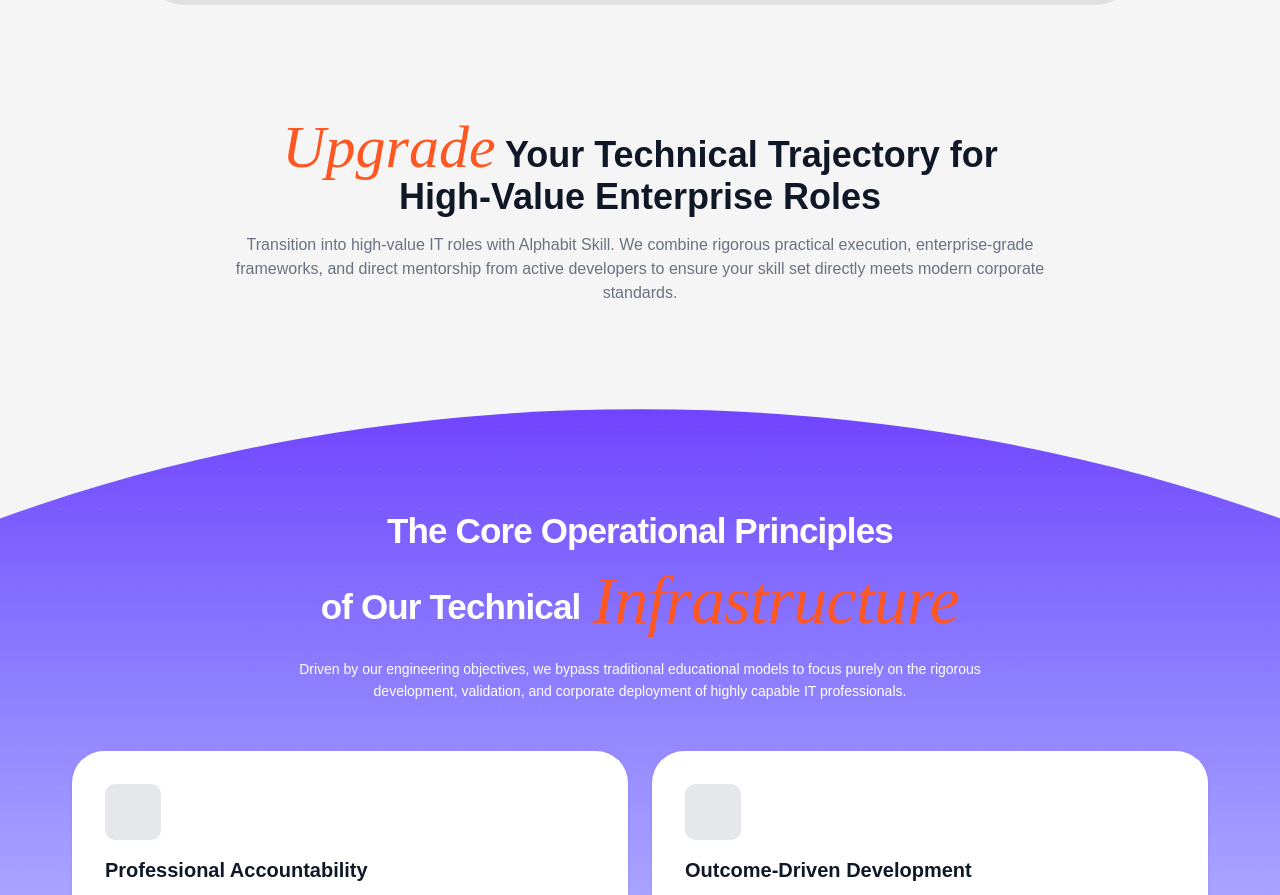
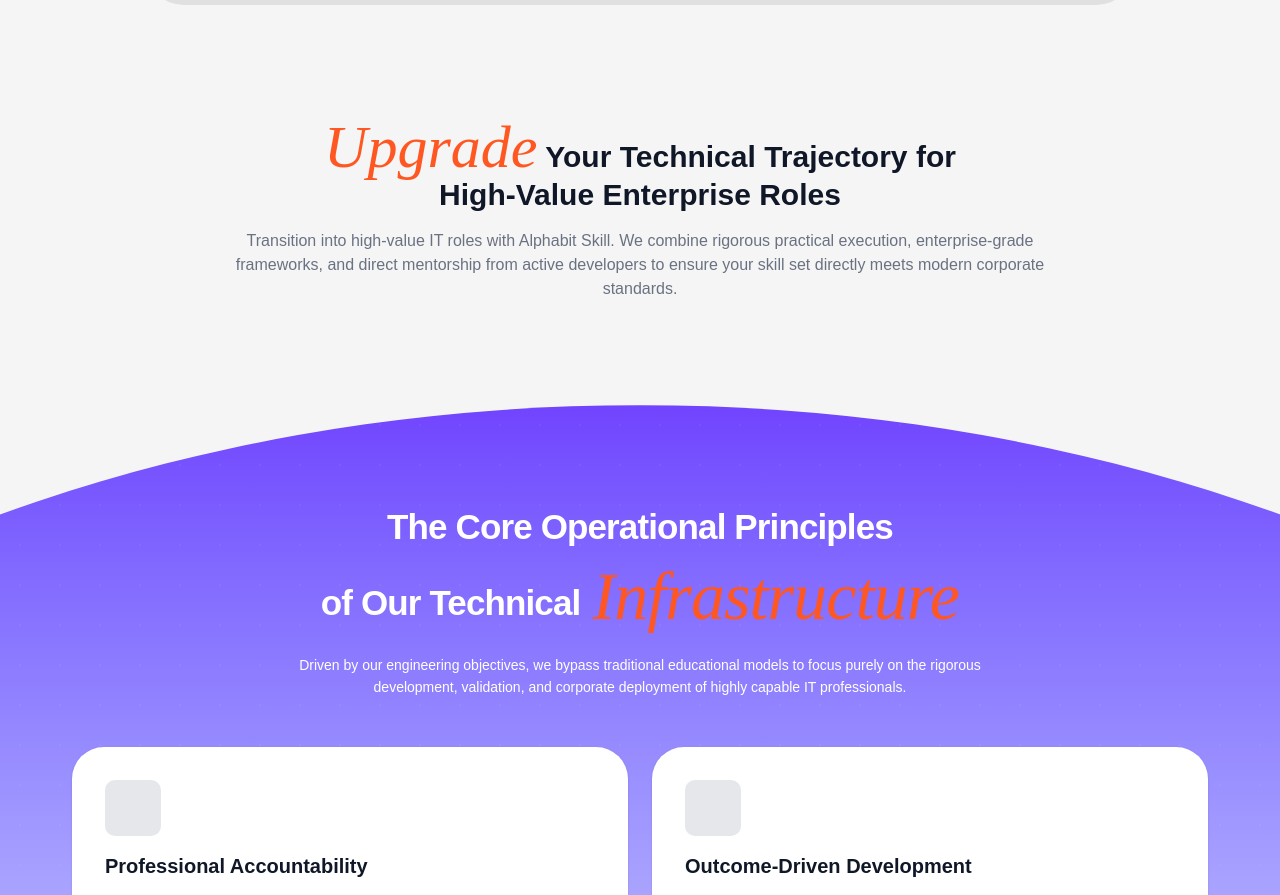
Before and after one commit to Alphabitinfoway/Alphabit-skill-studio, a Next.js app: page /career in a window 1280 px wide. Shown: the part 1190-2085 px from the top of the page. Built offline with nearby package versions, Linux system fonts and the light colour scheme; a web font is replaced by a local one.

Commit message:
font size changed according to design

```diff
--- a/src/components/career/UpgradeSection.jsx
+++ b/src/components/career/UpgradeSection.jsx
@@ -1,7 +1,7 @@
 export default function UpgradeSection() {
   return (
     <section className="w-full text-center py-20 px-4">
-      <h2 className="text-3xl md:text-4xl font-bold text-gray-900 mb-4 font-cabinet">
+      <h2 className="text-2xl md:text-3xl font-bold text-gray-900 mb-4 font-cabinet">
         <span className="text-[#FF5722] font-pp italic font-medium text-5xl md:text-6xl">Upgrade</span> Your Technical Trajectory for<br /> High-Value Enterprise Roles
       </h2>
       <p className="text-gray-500 mx-auto text-base" style={{ maxWidth: "860px" }}>
```
